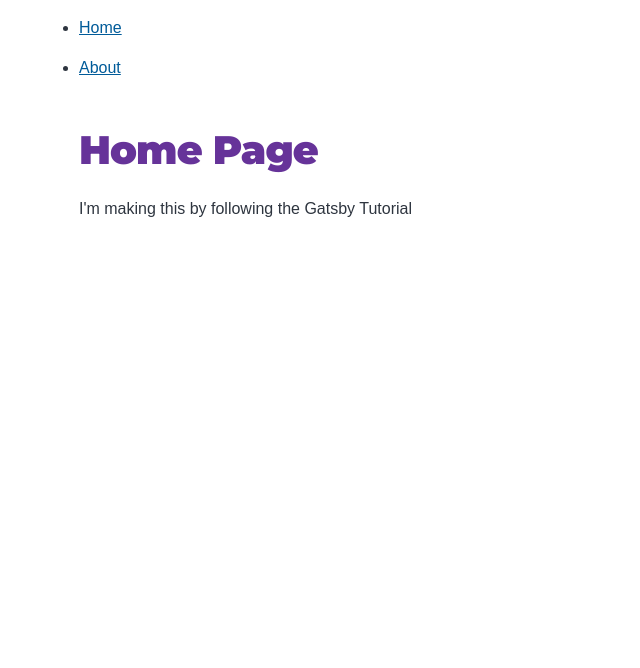
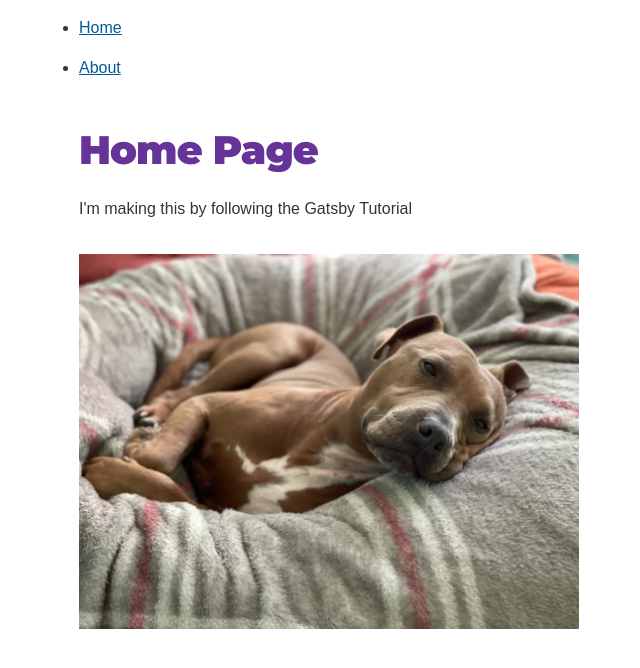
Before and after one commit to CleytonFerreira/gatsby-starter-blog, a Gatsby site: page / in a window 1280 px wide. Shown: the whole page, without its empty margins (311-951 px from the left). Built offline with nearby package versions, Linux system fonts and the light colour scheme; Gatsby itself is replaced by a stand-in of ours.

Commit message:
Finished Gatsby Tutorial Part 3

```diff
--- a/package.json
+++ b/package.json
@@ -12,16 +12,16 @@
     "gatsby-plugin-feed": "^4.19.0",
     "gatsby-plugin-gatsby-cloud": "^4.19.0",
     "gatsby-plugin-google-analytics": "^4.19.0",
-    "gatsby-plugin-image": "^2.19.0",
+    "gatsby-plugin-image": "^2.21.0",
     "gatsby-plugin-manifest": "^4.19.0",
     "gatsby-plugin-offline": "^5.19.0",
-    "gatsby-plugin-sharp": "^4.19.0",
+    "gatsby-plugin-sharp": "^4.21.0",
     "gatsby-remark-copy-linked-files": "^5.19.0",
     "gatsby-remark-images": "^6.19.0",
     "gatsby-remark-prismjs": "^6.19.0",
     "gatsby-remark-responsive-iframe": "^5.19.0",
     "gatsby-remark-smartypants": "^5.19.0",
-    "gatsby-source-filesystem": "^4.19.0",
+    "gatsby-source-filesystem": "^4.21.0",
     "gatsby-transformer-remark": "^5.19.0",
     "gatsby-transformer-sharp": "^4.19.0",
     "prismjs": "^1.28.0",
--- a/src/pages/about.js
+++ b/src/pages/about.js
@@ -1,5 +1,4 @@
 import * as React from 'react';
-import { Link } from 'gatsby';
 import Layout from '../components/layout';
 
 const AboutPage = () => {
--- a/src/pages/index.js
+++ b/src/pages/index.js
@@ -1,11 +1,15 @@
 import * as React from "react"
-import { Link } from "gatsby";
 import Layout from "../components/layout";
+import { StaticImage } from "gatsby-plugin-image"
 
 const IndexPage = () => {
   return (
     <Layout pageTitle="Home Page">
       <p>I'm making this by following the Gatsby Tutorial</p>
+      <StaticImage
+        alt="Clifford, a reddish-brown pitbull, dozing in a bean bag chair"
+        src="../images/clifford.jpg"
+      />
     </Layout>
   )
 
```
Also changed, not shown: src/images/clifford.jpg (added), 1 other file.
